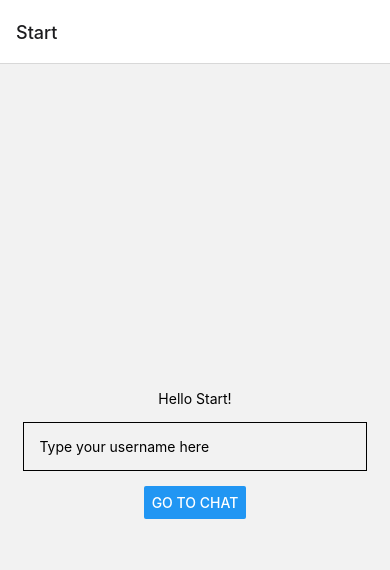
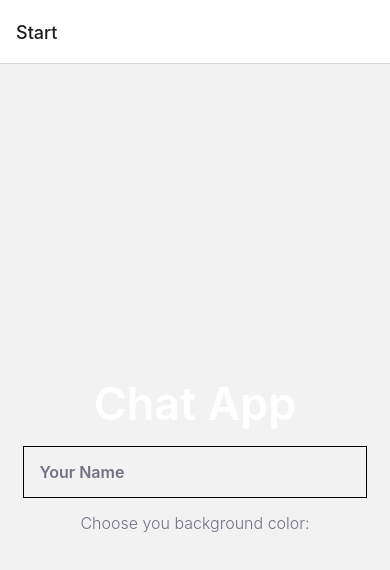
Before and after one commit to oejennings/chat-app, a React Native app: screen /Start in a window 390 px wide. Shown: the top 570 px of the page. Built offline with nearby package versions, Linux system fonts and the light colour scheme.

Commit message:
added styling

```diff
--- a/components/Start.js
+++ b/components/Start.js
@@ -1,19 +1,21 @@
 import { useState } from 'react';
-import { StyleSheet, View, Text, Button, TextInput } from 'react-native';
+import { StyleSheet, View, Text, Button, TextInput, TouchableOpacity } from 'react-native';
 
 const Start = ({ navigation }) => {
     const [name, setName] = useState('');
  return (
+
    <View style={styles.container}>
-     <Text>Hello Start!</Text>
+     <Text style={styles.title}>Chat App</Text>
      <TextInput
         style={styles.textInput}
         value={name}
         onChangeText={setName}
-        placeholder='Type your username here'
+        placeholder='Your Name'
       />
-     <Button
-       title="Go to Chat"
+      <Text style={styles.text}>Choose you background color:</Text>
+     <TouchableOpacity
+       title="Start Chatting"
        onPress={() => navigation.navigate('Chat', { name: name})}
      />
    </View>
@@ -26,12 +28,31 @@ const styles = StyleSheet.create({
    justifyContent: 'center',
    alignItems: 'center'
  },
+ title: {
+    fontSize: 45,
+    fontWeight: '600',
+    color: '#FFFFFF'
+ },
  textInput: {
     width: "88%",
     padding: 15,
     borderWidth: 1,
     marginTop: 15,
-    marginBottom: 15
+    marginBottom: 15,
+    fontSize: 16,
+    fontWeight: '600',
+    color: '#757083',
+
+  },
+  text: {
+    fontSize: 16,
+    fontWeight: '300',
+    color: '#757083'
+  },
+  button: {
+    fontSize: 16,
+    fontWeight:'600',
+    color: '#FFFFFF'
   }
 });
 
```
